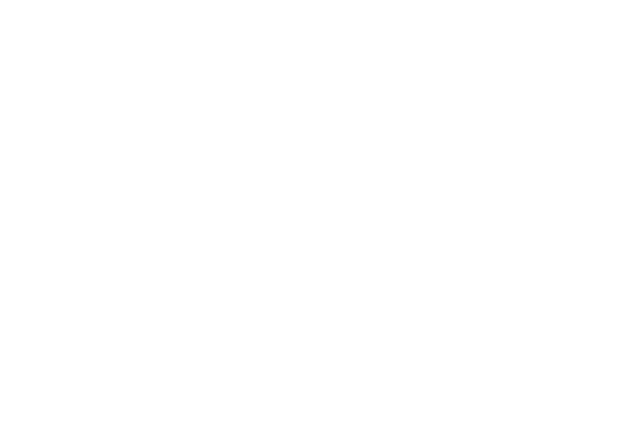
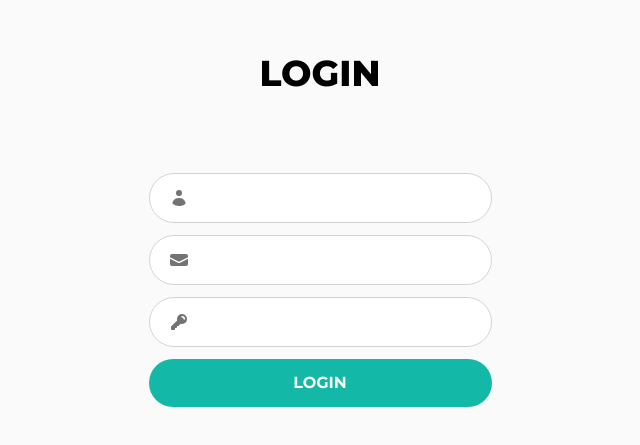
Before and after one commit to minjujo119/study-nextjs-clone-twitter, a Next.js app: page / in a window 1280 px wide. Shown: the part 107-552 px from the top of the page, without its empty margins (320-960 px from the left). Built offline with nearby package versions, Linux system fonts and the light colour scheme.

Commit message:
login 기능 구현 완료

```diff
--- a/src/app/globals.css
+++ b/src/app/globals.css
@@ -1,12 +1,24 @@
+@import url("https://fonts.googleapis.com/css2?family=Montserrat:ital,wght@0,100..900;1,100..900&display=swap");
 @tailwind base;
 @tailwind components;
 @tailwind utilities;
 
-:root {
+body,
+input,
+select,
+textarea,
+button,
+a {
+  font-family: "Montserrat", -apple-system, BlinkMacSystemFont, system-ui,
+    Roboto, "Helvetica Neue", "Segoe UI", "Apple SD Gothic Neo", "Noto Sans KR",
+    "Malgun Gothic", "Apple Color Emoji", "Segoe UI Emoji", "Segoe UI Symbol",
+    sans-serif;
 }
-
-body {
+@layer utilities {
+  .bg-primary-color {
+    @apply bg-teal-500;
+  }
+  .bg-disabled-color {
+    @apply bg-gray-300;
+  }
 }
-
-@layer utilities {
-}
--- a/src/app/layout.tsx
+++ b/src/app/layout.tsx
@@ -13,7 +13,7 @@ export default function RootLayout({
 }>) {
   return (
     <html lang="en">
-      <body>{children}</body>
+      <body className="w-full h-screen bg-neutral-50">{children}</body>
     </html>
   );
 }
--- a/src/app/page.tsx
+++ b/src/app/page.tsx
@@ -1,3 +1,38 @@
+"use client";
+import Button from "@/components/Button";
+import Input from "@/components/Input";
+import { loginAction } from "@/utility/action";
+import { useFormState } from "react-dom";
+import { ShieldCheckIcon } from "@heroicons/react/24/outline";
+
 export default function Home() {
-  return;
+  const [state, trigger] = useFormState(loginAction, null);
+  console.log(state);
+  return (
+    <main className="max-w-[375px] h-screen m-auto py-20 px-4">
+      <header className="pt-20">
+        <h1 className="text-center text-4xl font-extrabold uppercase">Login</h1>
+      </header>
+      <div className="pt-20">
+        <form action={trigger} className="space-y-3">
+          <Input name={"username"} type={"text"} errors={state?.errors} />
+          <Input name={"email"} type={"email"} errors={state?.errors} />
+          <Input name={"password"} type={"password"} errors={state?.errors} />
+          <Button />
+        </form>
+      </div>
+      {state?.errors.length === 0 ? (
+        <div
+          className="
+          flex items-center gap-2
+          w-full rounded-xl bg-emerald-400
+          text-white p-4 text-lg font-bold
+          transition-all mt-5"
+        >
+          <ShieldCheckIcon className="size-6" />
+          <span>Welcome back!</span>
+        </div>
+      ) : null}
+    </main>
+  );
 }
--- /dev/null
+++ b/src/components/Button.tsx
@@ -0,0 +1,26 @@
+"use client";
+import { useFormStatus } from "react-dom";
+
+export default function Button() {
+  const { pending } = useFormStatus();
+  return (
+    <>
+      <button
+        disabled={pending}
+        className="
+        bg-primary-color
+        block w-full rounded-full
+        outline-none py-3 px-12
+        text-md text-white font-bold
+        disabled:bg-disabled-color
+        disabled:text-gray-400
+        hover:opacity-90
+        enabled:active:scale-95
+        transition-all
+        "
+      >
+        {pending ? "Loading..." : "LOGIN"}
+      </button>
+    </>
+  );
+}
--- /dev/null
+++ b/src/components/Input.tsx
@@ -0,0 +1,47 @@
+import { KeyIcon } from "@heroicons/react/20/solid";
+import { EnvelopeIcon } from "@heroicons/react/20/solid";
+import { UserIcon } from "@heroicons/react/20/solid";
+
+export default function Input({ name, type, errors }: IProps) {
+  const inputIcon = () => {
+    if (name === "username") return <UserIcon />;
+    if (name === "email") return <EnvelopeIcon />;
+    if (name === "password") return <KeyIcon />;
+    return null;
+  };
+  return (
+    <>
+      <div className="relative">
+        <span className="absolute size-5 top-[15px] left-5 text-neutral-500">
+          {inputIcon()}
+        </span>
+        <input
+          className="
+          w-full rounded-full border border-neutral-300
+          outline-none py-3 px-14 text-md
+          invalid:border-1 invalid:border-red-500
+          "
+          name={name}
+          type={type}
+        />
+        {errors?.map((error, index) => {
+          return type === error.path ? (
+            <p key={index} className="text-sm text-red-500 px-4 mt-2">
+              {error.message}
+            </p>
+          ) : null;
+        })}
+      </div>
+    </>
+  );
+}
+
+interface IErrors {
+  path: string;
+  message: string;
+}
+interface IProps {
+  name: string;
+  type: string;
+  errors?: IErrors[];
+}
--- /dev/null
+++ b/src/utility/action.ts
@@ -0,0 +1,23 @@
+"use server";
+
+export async function loginAction(prevState: any, formData: FormData) {
+  // 로딩 상태의 버튼 확인하기 위한 딜레이
+  await new Promise((resolve) => setTimeout(resolve, 1000));
+  console.log(formData);
+  const data = {
+    username: formData.get("username"),
+    email: formData.get("email"),
+    password: formData.get("password"),
+  };
+
+  // 간단한 입력값 validation
+  if (data.password !== "12345") {
+    return {
+      errors: [{ path: "password", message: "Wrong Password" }],
+    };
+  } else {
+    return {
+      errors: [],
+    };
+  }
+}
```
Also changed, not shown: package.json (+6 -5 lines), 1 other file (tests, documents, lock files or other folders).
